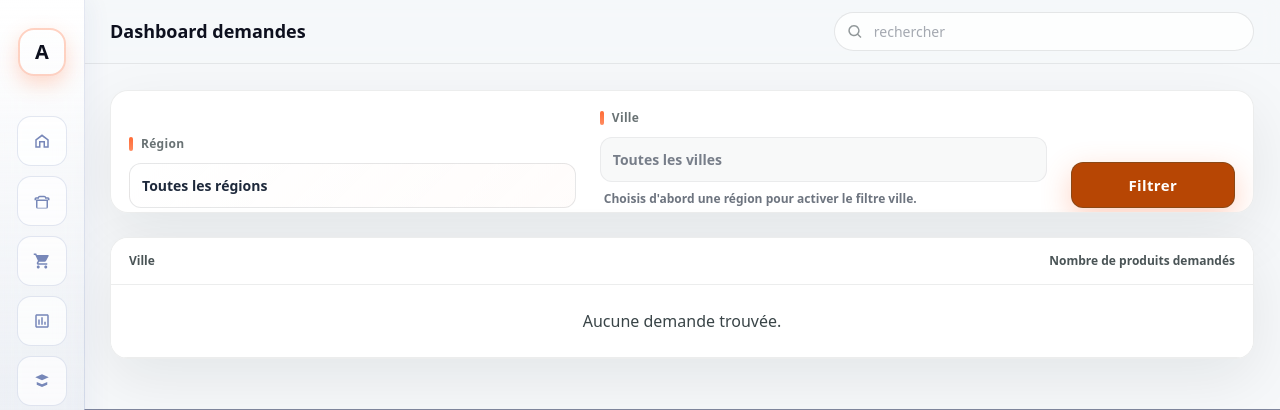
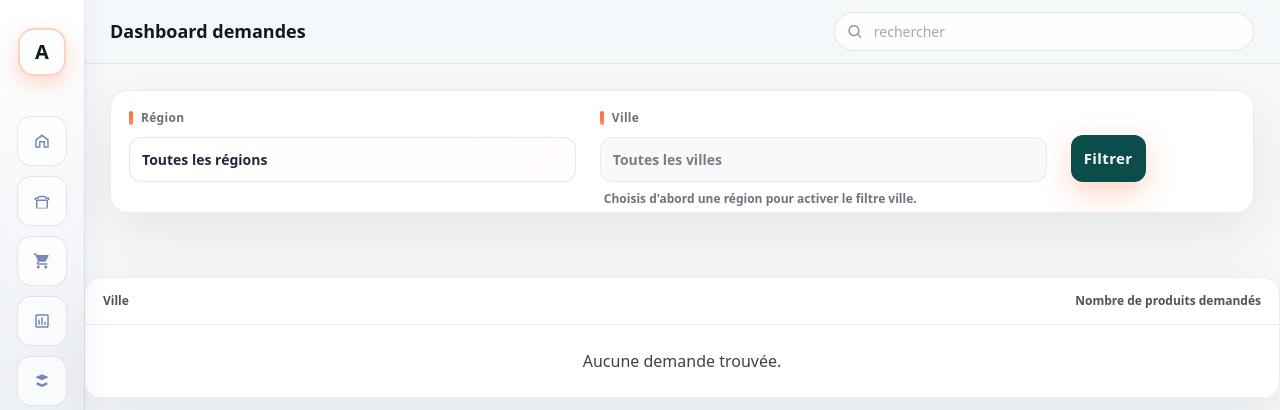
Before and after one commit to Mihajatianadev/BNGRC-finalS3, a PHP site: page /app/views/admin/dashboard.php in a window 1280 px wide. Shown: the top 410 px of the page. Run offline with PHP 8.4, Linux system fonts and the light colour scheme; the template is opened without the code that fills it, so the values that code supplies are empty.

Commit message:
bouton css

```diff
--- a/app/views/admin/dashboard.php
+++ b/app/views/admin/dashboard.php
@@ -6,7 +6,7 @@
     <title>Admin - Dashboard Demandes</title>
     <link rel="stylesheet" href="/css/bootstrap.min.css">
     <link rel="stylesheet" href="/css/admin-dashboard.css">
-    <link rel="stylesheet" href="/css/login.css">
+
 </head>
 <body class="admin2-page">
 
@@ -33,9 +33,8 @@ $actif = function ($prefix) use ($chemin_actuel) {
         </div>
 
     <div class="admin2-content">
-
     <div class="admin2-card admin2-card-pad mb-4">
-                <form method="get" class="row g-4 align-items-end">
+        <form method="get" class="row g-4 align-items-start">
             <div class="col-md-5">
                 <label class="form-label">Région</label>
                 <select name="region" class="form-select">
@@ -47,7 +46,6 @@ $actif = function ($prefix) use ($chemin_actuel) {
                     <?php endforeach; ?>
                 </select>
             </div>
-
             <div class="col-md-5">
                 <label class="form-label">Ville</label>
                 <select name="ville" class="form-select" <?= $id_region ? '' : 'disabled' ?>>
@@ -62,12 +60,13 @@ $actif = function ($prefix) use ($chemin_actuel) {
                     <div class="form-text">Choisis d'abord une région pour activer le filtre ville.</div>
                 <?php endif; ?>
             </div>
-
-                    <div class="col-md-2 d-grid">
+            <div class="col-md-2" style  ="margin-top:50px">
                 <button class="btn btn-primary">Filtrer</button>
             </div>
         </form>
     </div>
+</div>
+
 
             <div class="admin2-card">
                 <div class="admin2-table-wrap">
--- a/app/views/admin/recapitulatif.php
+++ b/app/views/admin/recapitulatif.php
@@ -5,7 +5,6 @@
     <title>Récapitulatif - BNGRC</title>
     <link rel="stylesheet" href="/css/bootstrap.min.css">
     <link rel="stylesheet" href="/css/admin-dashboard.css">
-    <link rel="stylesheet" href="/css/login.css">
 </head>
 <body class="admin2-page">
 
```
Lines whose indentation alone changed are shown as unchanged.
